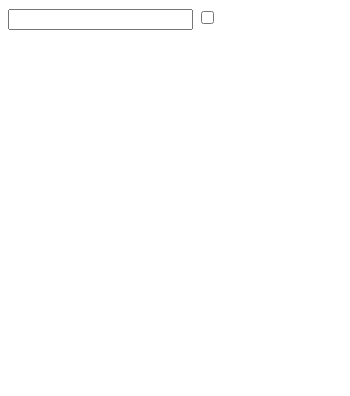
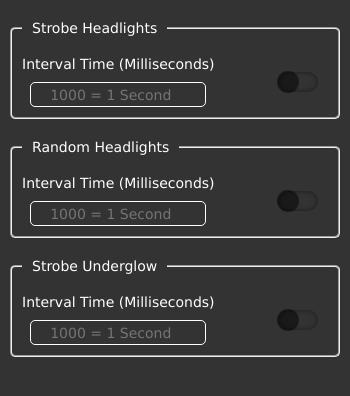
Before and after one commit to LukazMedeiros/carx_strobe_light, an Electron app: page src/views/index.html in a window 350 px wide. Drawn offline with Linux system fonts and the light colour scheme.

Commit message:
criado interface

```diff
--- a/src/main.js
+++ b/src/main.js
@@ -1,4 +1,4 @@
-const { app, BrowserWindow, ipcMain } = require("electron");
+const { app, BrowserWindow, ipcMain, Menu } = require("electron");
 const { keyTap } = require("@jitsi/robotjs");
 const { resolve } = require("path");
 
@@ -8,6 +8,8 @@ let mainwindow;
 
 app.on("ready", () => {
   mainwindow = new BrowserWindow({
+    width: 350,
+    height: 450,
     webPreferences: {
       contextIsolation: false,
       nodeIntegration: true,
@@ -15,6 +17,7 @@ app.on("ready", () => {
       devTools: true,
     },
   });
+  // mainwindow.setMenu(null);
   mainwindow.loadFile(view);
 });
 
--- a/src/views/index.html
+++ b/src/views/index.html
@@ -5,36 +5,49 @@
     <meta charset="UTF-8">
     <meta http-equiv="X-UA-Compatible" content="IE=edge">
     <meta name="viewport" content="width=device-width, initial-scale=1.0">
-    <title>Document</title>
+    <link rel="stylesheet" href="./styles/index.css">
+    <title>Carx lights control panel</title>
 </head>
 
 <body>
-
-    <input type="number" name="time" id="time">
-
-    <input type="checkbox" name="start" id="start">
-
-    <script>
-        const { ipcRenderer } = require("electron")
-
-
-
-        const ativo = document.querySelector("#start");
-
-        ativo.addEventListener("click", event => {
-            const time = parseInt(document.querySelector("#time").value)
-            if (ativo.checked) {
-                ipcRenderer.send("start", time)
-                console.log("ativou", time)
-            } else {
-                ipcRenderer.send("stop")
-                console.log("desativou")
-
-            }
-        })
-
-
-    </script>
+    <div class="container">
+        <fieldset>
+            <legend>strobe headlights</legend>
+            <div class="settings">
+                <label for="strobe_headlights">interval time (milliseconds)</label>
+                <input type="number" name="strobe_headlights" id="strobe_headlights" placeholder="1000 = 1 second"
+                    min="0">
+            </div>
+            <div class="switch__container">
+                <label for="strobe_headlights_switch" class="sr__only">headlights_switch</label>
+                <input type="checkbox" name="strobe_headlights_switch" id="strobe_headlights_switch" class="switch">
+            </div>
+        </fieldset>
+        <fieldset>
+            <legend>random headlights</legend>
+            <div class="settings">
+                <label for="random_headlights">interval time (milliseconds)</label>
+                <input type="number" name="random_headlights" id="random_headlights" placeholder="1000 = 1 second"
+                    min="0">
+            </div>
+            <div class="switch__container">
+                <label for="random_headlights_switch" class="sr__only">headlights_switch</label>
+                <input type="checkbox" name="random_headlights_switch" id="random_headlights_switch" class="switch">
+            </div>
+        </fieldset>
+        <fieldset>
+            <legend>strobe underglow</legend>
+            <div class="settings">
+                <label for="strobe_underglow">interval time (milliseconds)</label>
+                <input type="number" name="strobe_underglow" id="strobe_underglow" placeholder="1000 = 1 second"
+                    min="0">
+            </div>
+            <div class="switch__container">
+                <label for="strobe_underglow_switch" class="sr__only">underglow_switch</label>
+                <input type="checkbox" name="strobe_underglow_switch" id="strobe_underglow_switch" class="switch">
+            </div>
+        </fieldset>
+    </div>
 </body>
 
 </html>
--- /dev/null
+++ b/src/views/styles/index.css
@@ -0,0 +1,141 @@
+* {
+  margin: 0;
+  padding: 0;
+  -webkit-box-sizing: border-box;
+  box-sizing: border-box;
+  outline: 1px solid red;
+  outline: none;
+  text-transform: capitalize;
+  font-family: Verdana, Geneva, Tahoma, sans-serif;
+}
+
+html {
+  font-size: 62.5%;
+  background-color: #333;
+  color: #fff;
+}
+
+.sr__only {
+  position: absolute;
+  height: 1px;
+  width: 1px;
+  padding: 0;
+  margin: -1px;
+  overflow: hidden;
+  -webkit-clip-path: rect(0, 0, 0, 0);
+  clip-path: rect(0, 0, 0, 0);
+  white-space: nowrap;
+  border-width: 0;
+}
+
+body,
+button,
+input,
+textarea {
+  font-size: clamp(14px, 1.6rem, 2vw);
+}
+
+.container {
+  padding: 1rem;
+}
+
+.container fieldset {
+  display: -webkit-box;
+  display: -ms-flexbox;
+  display: flex;
+  -webkit-box-align: center;
+  -ms-flex-align: center;
+  align-items: center;
+  -webkit-box-pack: justify;
+  -ms-flex-pack: justify;
+  justify-content: space-between;
+  padding: 1rem;
+  border-radius: 0.5rem;
+}
+
+.container fieldset legend {
+  padding: 1rem;
+}
+
+.container fieldset [type="number"] {
+  text-align: center;
+  background-color: #333;
+  color: #fff;
+  border: 1px solid #fff;
+  border-radius: 0.5rem;
+  margin-top: 1rem;
+  height: 2.5rem;
+}
+
+.container fieldset .settings {
+  display: -webkit-box;
+  display: -ms-flexbox;
+  display: flex;
+  -webkit-box-align: center;
+  -ms-flex-align: center;
+  align-items: center;
+  -webkit-box-pack: justify;
+  -ms-flex-pack: justify;
+  justify-content: space-between;
+  -webkit-box-orient: vertical;
+  -webkit-box-direction: normal;
+  -ms-flex-direction: column;
+  flex-direction: column;
+}
+
+.container fieldset + fieldset {
+  margin-top: 1rem;
+}
+
+.switch__container {
+  position: relative;
+  right: 1rem;
+  display: -webkit-box;
+  display: -ms-flexbox;
+  display: flex;
+  -webkit-box-pack: center;
+  -ms-flex-pack: center;
+  justify-content: center;
+  -webkit-box-align: center;
+  -ms-flex-align: center;
+  align-items: center;
+  gap: 1rem;
+}
+
+.switch__container .switch {
+  position: relative;
+  width: 4rem;
+  height: 2rem;
+  -webkit-appearance: none;
+  -moz-appearance: none;
+  appearance: none;
+  border-radius: 1rem;
+  -webkit-box-shadow: inset 0 0 0.5rem rgba(0, 0, 0, 0.5);
+  box-shadow: inset 0 0 0.5rem rgba(0, 0, 0, 0.5);
+}
+
+.switch__container .switch:checked {
+  background: #03a9f4;
+}
+
+.switch__container .switch:before {
+  content: "";
+  position: absolute;
+  background-color: rgba(0, 0, 0, 0.5);
+  width: 2rem;
+  height: 2rem;
+  border-radius: 50%;
+  top: 0;
+  left: 0;
+  -webkit-transition: 0.5s;
+  transition: 0.5s;
+  -webkit-transform: scale(1.1);
+  transform: scale(1.1);
+  -webkit-box-shadow: 0, 0.02rem, 0.05rem rgba(0, 0, 0, 0.2);
+  box-shadow: 0, 0.02rem, 0.05rem rgba(0, 0, 0, 0.2);
+}
+
+.switch:checked:before {
+  background-color: white;
+  left: 2rem;
+}
```
